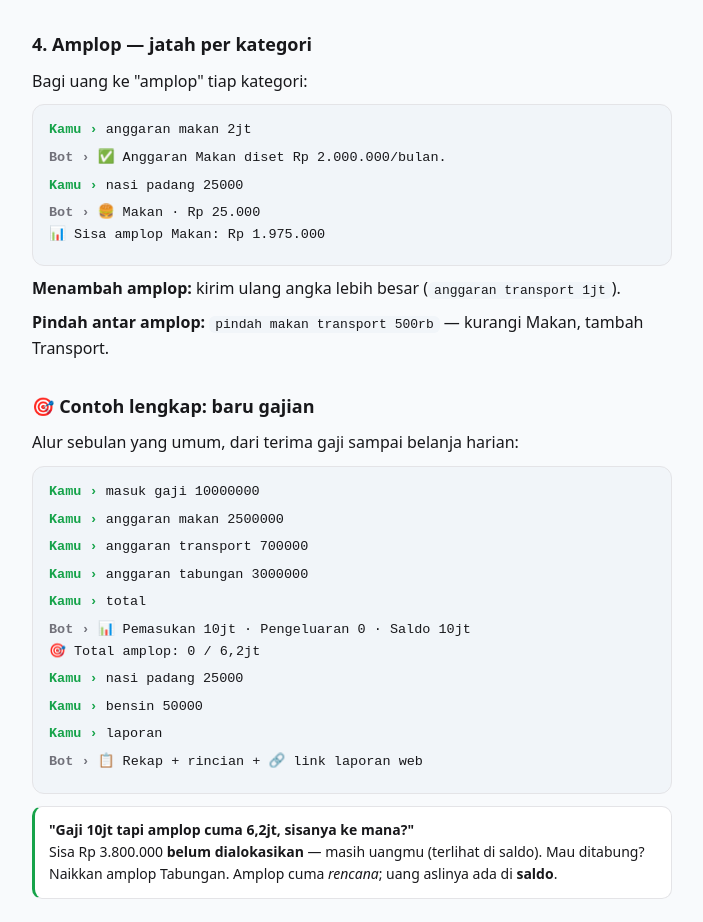
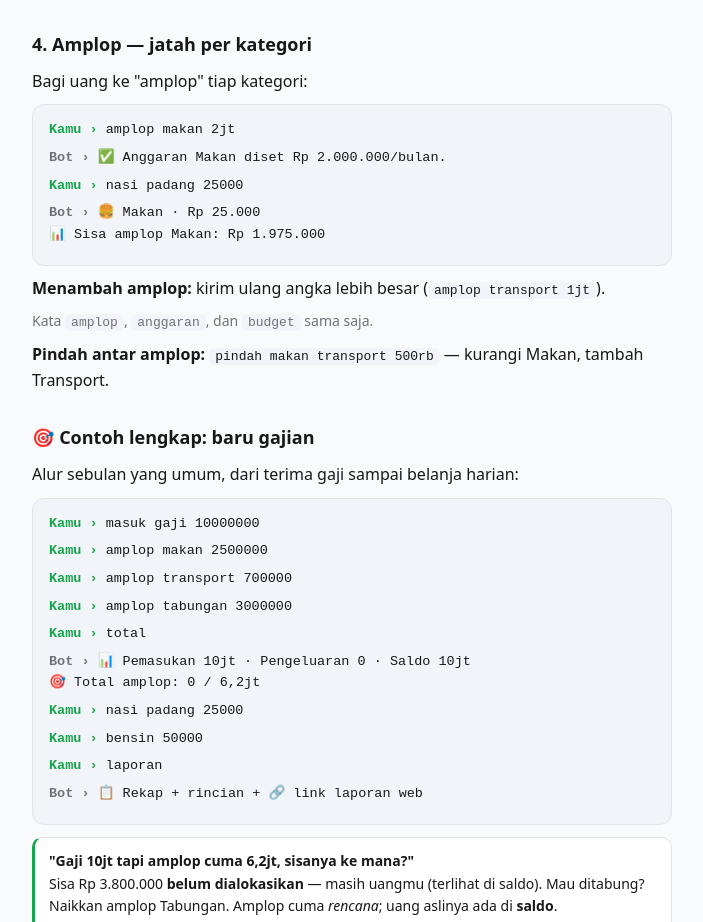
Before and after one commit to fhebriantz/dashboard-keuangan-wa, a Next.js app: page /panduan in a window 1280 px wide. Shown: the part 980-1902 px from the top of the page, without its empty margins (288-991 px from the left). Built offline with nearby package versions, Linux system fonts and the light colour scheme.

Commit message:
Jadikan 'amplop' kata utama di bantuan dan panduan

```diff
--- a/src/app/api/webhook/whatsapp/route.ts
+++ b/src/app/api/webhook/whatsapp/route.ts
@@ -347,7 +347,7 @@ export async function POST(req: NextRequest) {
     )
   } else if (kat !== 'Lainnya') {
     // Beri tahu bahwa kategori ini belum punya amplop (tak mengurangi amplop).
-    lines.push(`ℹ️ Belum ada amplop ${kat} — set: anggaran ${kat.toLowerCase()} <nominal>`)
+    lines.push(`ℹ️ Belum ada amplop ${kat} — set: amplop ${kat.toLowerCase()} <nominal>`)
   }
 
   return respond(lines.join('\n'))
--- a/src/app/panduan/page.tsx
+++ b/src/app/panduan/page.tsx
@@ -90,12 +90,13 @@ export default function PanduanPage() {
       <Section title="4. Amplop — jatah per kategori">
         <p style={p}>Bagi uang ke "amplop" tiap kategori:</p>
         <Chat lines={[
-          { from: 'u', text: 'anggaran makan 2jt' },
+          { from: 'u', text: 'amplop makan 2jt' },
           { from: 'b', text: '✅ Anggaran Makan diset Rp 2.000.000/bulan.' },
           { from: 'u', text: 'nasi padang 25000' },
           { from: 'b', text: '🍔 Makan · Rp 25.000\n📊 Sisa amplop Makan: Rp 1.975.000' },
         ]} />
-        <p style={p}><b>Menambah amplop:</b> kirim ulang angka lebih besar (<code style={code}>anggaran transport 1jt</code>).</p>
+        <p style={p}><b>Menambah amplop:</b> kirim ulang angka lebih besar (<code style={code}>amplop transport 1jt</code>).</p>
+        <p style={muted}>Kata <code style={code}>amplop</code>, <code style={code}>anggaran</code>, dan <code style={code}>budget</code> sama saja.</p>
         <p style={p}><b>Pindah antar amplop:</b> <code style={code}>pindah makan transport 500rb</code> — kurangi Makan, tambah Transport.</p>
       </Section>
 
@@ -103,9 +104,9 @@ export default function PanduanPage() {
         <p style={p}>Alur sebulan yang umum, dari terima gaji sampai belanja harian:</p>
         <Chat lines={[
           { from: 'u', text: 'masuk gaji 10000000' },
-          { from: 'u', text: 'anggaran makan 2500000' },
-          { from: 'u', text: 'anggaran transport 700000' },
-          { from: 'u', text: 'anggaran tabungan 3000000' },
+          { from: 'u', text: 'amplop makan 2500000' },
+          { from: 'u', text: 'amplop transport 700000' },
+          { from: 'u', text: 'amplop tabungan 3000000' },
           { from: 'u', text: 'total' },
           { from: 'b', text: '📊 Pemasukan 10jt · Pengeluaran 0 · Saldo 10jt\n🎯 Total amplop: 0 / 6,2jt' },
           { from: 'u', text: 'nasi padang 25000' },
--- a/src/lib/whatsapp/commands.ts
+++ b/src/lib/whatsapp/commands.ts
@@ -134,8 +134,9 @@ const HELP_TEXT =
   '• masuk gaji 5000000\n' +
   '• pemasukan bonus 1jt\n\n' +
   'Atur *amplop* (jatah per kategori):\n' +
-  '• anggaran makan 2jt\n' +
-  '• anggaran transport 500rb\n\n' +
+  '• amplop makan 2jt\n' +
+  '• amplop transport 500rb\n' +
+  '• pindah makan transport 300rb\n\n' +
   'Perintah lain:\n' +
   '• *total* — ringkasan + per kategori\n' +
   '• *laporan* — rekap lengkap bulan ini\n' +
```
Also changed, not shown: 1 other file (tests, documents, lock files or other folders).
